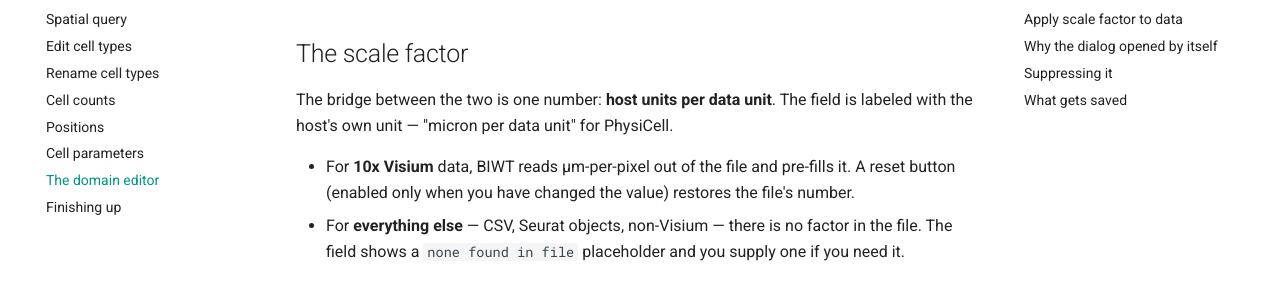
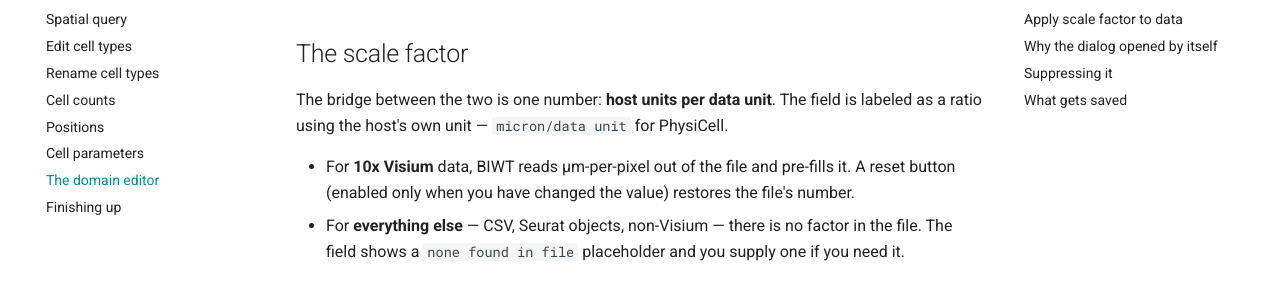
Before and after one commit to drbergman-lab/biwt, an MkDocs documentation site: the page built from docs/guide/domain.md, in a window 1280 px wide and 900 px high, scrolled down 1254 px. Shown: the part 170-453 px from the top of the window. Built offline with MkDocs 1.6.1 and Material for MkDocs 9.7.7, drawn with Linux system fonts in a browser that asks for light colours; comment, search, counter and statistics services are not loaded.

Commit message:
Label the scale factor as a ratio: "micron/data unit"
The field read "micron per data unit", which is wrong for a singular unit
name — nobody says "0.5 micron per data unit". Pluralising was the obvious
fix but needs a rule for an arbitrary host unit string.

Ratio notation avoids the problem: a denominator is singular by convention
(km/h, mg/L), so the label works for any value of DomainSpec.units without
any pluralisation logic. DomainSpec.units itself is untouched — it stays
"micron", the PhysiCell convention, and is still what rides out on
BiwtResult.domain_used.

The bounds column headers are left as plain unit names ("data units" /
"micron"); they label columns of values, not a ratio.

Docs updated to match in domain.md, api-contract.md, the Visium recipe, and
the PRD. A test pins the format so it does not silently drift back to prose.

Note: docs/assets/screenshots/domain.png still shows the old label and needs
a retake.

Co-Authored-By: Claude Opus 5 <noreply@anthropic.com>

```diff
--- a/docs/guide/domain.md
+++ b/docs/guide/domain.md
@@ -28,7 +28,7 @@ nonsensical initial condition. A Visium array spanning 8,000 pixels is not 8,000
 ## The scale factor
 
 The bridge between the two is one number: **host units per data unit**. The field is labeled
-with the host's own unit — "micron per data unit" for PhysiCell.
+as a ratio using the host's own unit — `micron/data unit` for PhysiCell.
 
 - For **10x Visium** data, BIWT reads µm-per-pixel out of the file and pre-fills it. A reset
   button (enabled only when you have changed the value) restores the file's number.
```
Also changed, not shown: PRD.md (+1 -1 lines), docs/integration/api-contract.md (+1 -1 lines), docs/recipes/visium-spatial.md (+1 -1 lines), 2 other files.
